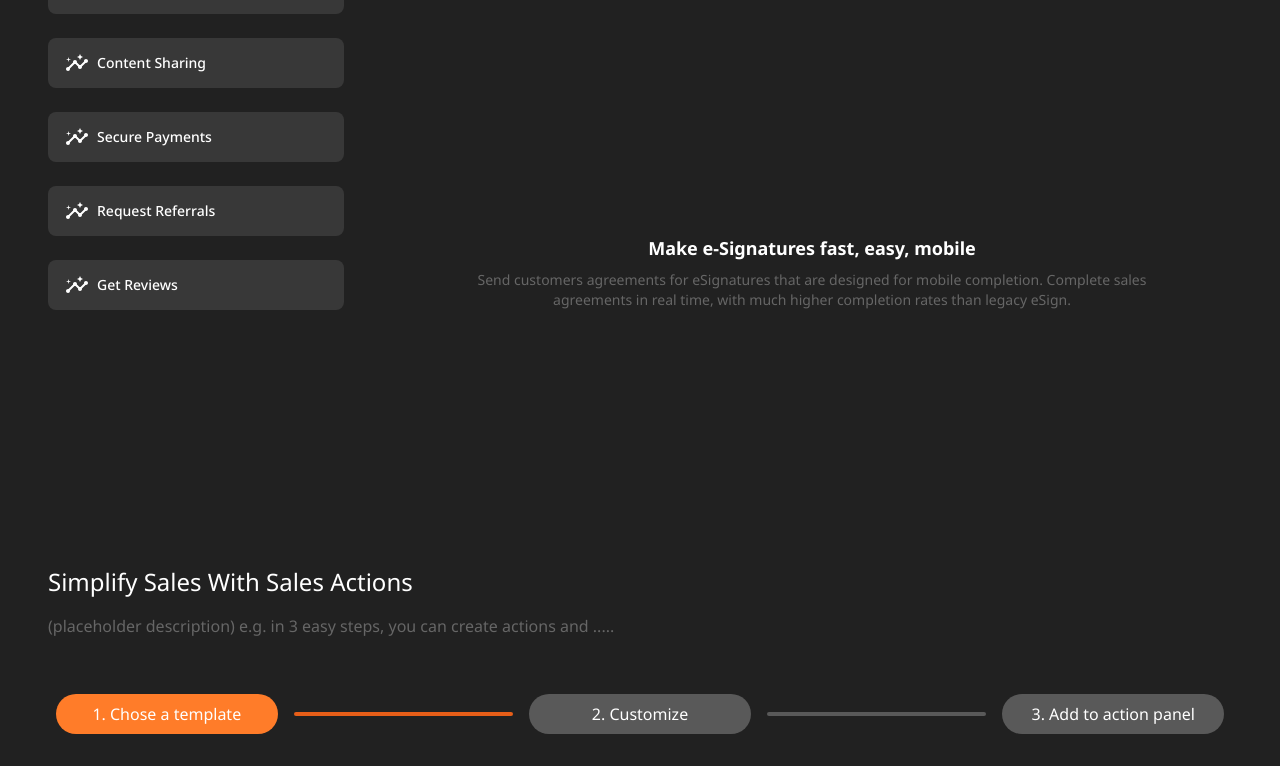
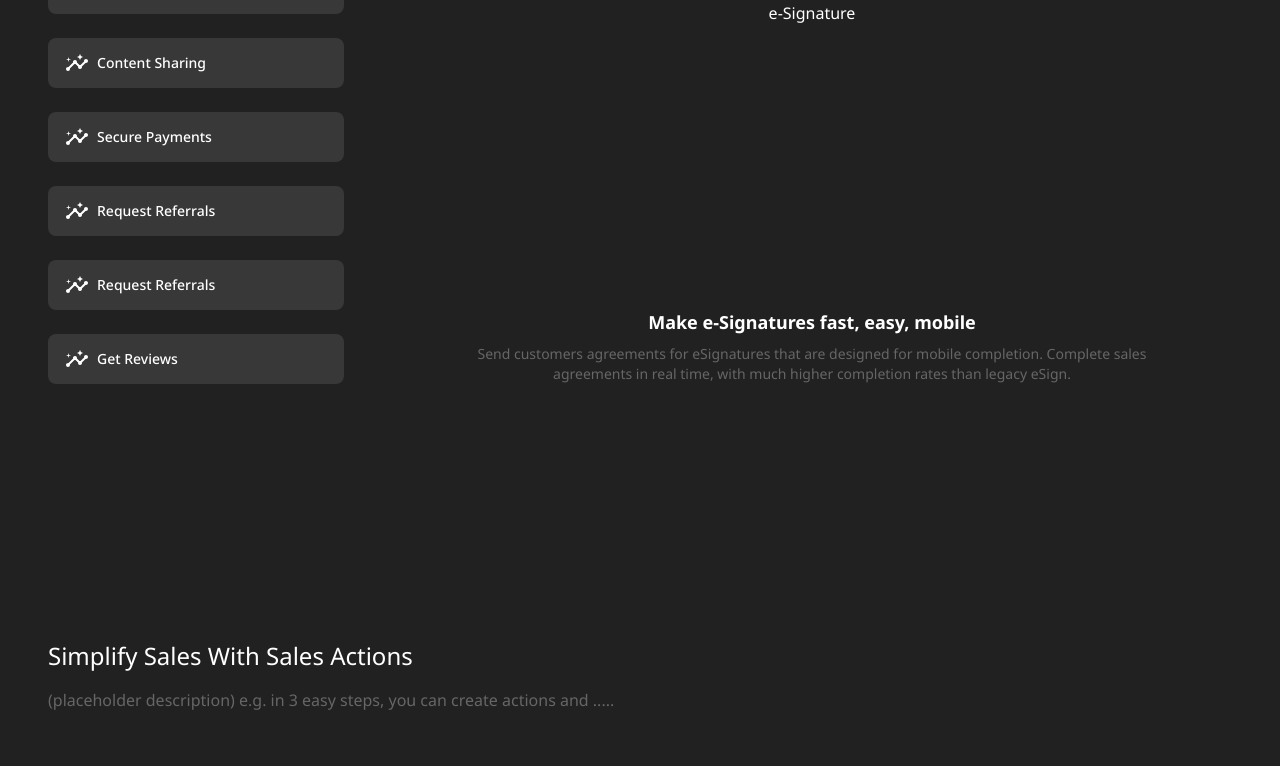
Before and after one commit to dealerappcenter/sales-assist-web, a Next.js app: page /why-sales-assist in a window 1280 px wide. Shown: the part 1406-2172 px from the top of the page. Built offline with nearby package versions, Linux system fonts and the light colour scheme.

Commit message:
animations

```diff
--- a/src/sections/WhySalesAssist/Itereaction.tsx
+++ b/src/sections/WhySalesAssist/Itereaction.tsx
@@ -1,10 +1,28 @@
+import { motion } from 'framer-motion'
 import { MdInsights, MdKeyboardArrowDown } from "react-icons/md"
-import { useState } from 'react';
+import { useState, useRef } from 'react';
 import classNames from "classnames";
+
+import { useClickOutside } from '@hooks/useClickOutside';
+import { useResponsive } from '@hooks/useResponsive';
 
 export const WhySalesAssistIteration = () => {
     const [isActive, setIsActive] = useState<number>(0);
+    const [isOpen, setIsOpen] = useState<boolean>(false);
+    const optionContainer = useRef<HTMLDivElement | null>(null);
+    const { isDesktop, isMobile, isTablet } = useResponsive();
+
+    useClickOutside(optionContainer, () => setIsOpen(false));
+
     const handleIsActive = (active: number) => () => setIsActive(active);
+    const handleIsOpen = () => setIsOpen(!isOpen);
+
+    const handleOperation = (active: number) => {
+        return () => {
+            setIsActive(active);
+            handleIsOpen()
+        }
+    }
 
     const getClasses = (i: number) => {
         return classNames(
@@ -24,23 +42,29 @@ export const WhySalesAssistIteration = () => {
                 </div>
 
                 <div className="flex-grow flex lg:gap-12 flex-col md:flex-row">
-                    <div className="w-1/4 md:flex flex-col gap-6 hidden">
-                        {types.map((t, i) => <button onClick={handleIsActive(i)} key={t} className={getClasses(i)}>
+                    {isDesktop && <div className="w-1/4 md:flex flex-col gap-6 hidden">
+                        {data.map((t, i) => <motion.button initial={{ translateX: -300, opacity: 0 }} whileInView={{ translateX: 0, opacity: 1 }} viewport={{ once: true }} transition={{duration: 1, ease: 'linear', delay: t.delay}}onClick={handleIsActive(i)} key={t.code} className={getClasses(i)}>
                             <MdInsights className="md:text-2xl" />
-                            <span className="text-left font-medium text-sm"> {t}</span>
-                        </button>)}
-                    </div>
+                            <span className="text-left font-medium text-sm"> {t.code}</span>
+                        </motion.button>)}
+                    </div>}
 
-                    <div className="md:hidden flex gap-4 flex-col">
+                    {(isMobile || isTablet) && <div ref={optionContainer}  className="md:hidden flex gap-4 flex-col">
                         <h4 className="font-medium text-sm">Select an option</h4>
-                        <button className='border border-gray-disabled rounded-lg px-4 py-3 w-full flex items-center justify-between'>
+                        <button onClick={handleIsOpen} className='relative border border-gray-disabled rounded-lg px-4 py-3 w-full flex items-center justify-between'>
                             <div className="flex items-center gap-2">
                                 <MdInsights className="text-2xl" />
-                                {types[0]}
+                                {types[isActive]}
                             </div>
                             <MdKeyboardArrowDown />
+                            {isOpen && <div className="rounded-lg bg-[#2a2a2a] shadow-md absolute top-14 left-0 w-full z-10">
+                                {types.map((t, i) => <button onClick={handleOperation(i)} key={t} className='p-4 w-full text-white-normal flex items-center gap-2 '>
+                                    <MdInsights className="md:text-2xl" />
+                                    <span className="text-left font-medium text-sm"> {t}</span>
+                                </button>)}
+                            </div>}
                         </button>
-                    </div>
+                    </div>}
 
                     <div className="flex-grow flex flex-col gap-6">
                         {data[isActive] && (
@@ -73,13 +97,13 @@ const types = [
 ]
 
 const data = [
-    { code: "e-Signature", title: 'Make e-Signatures fast, easy, mobile', desc: 'Send customers agreements for eSignatures that are designed for mobile completion. Complete sales agreements in real time, with much higher completion rates than legacy eSign.', path: '' },
-    { code: "Get Docs", title: 'Make e-Signatures fast, easy, mobile', desc: 'Send customers agreements for eSignatures that are designed for mobile completion. Complete sales agreements in real time, with much higher completion rates than legacy eSign.', path: '' },
-    { code: "e-Form", title: 'Make e-Signatures fast, easy, mobile', desc: 'Send customers agreements for eSignatures that are designed for mobile completion. Complete sales agreements in real time, with much higher completion rates than legacy eSign.', path: '' },
-    { code: "Product Sharing", title: 'Make e-Signatures fast, easy, mobile', desc: 'Send customers agreements for eSignatures that are designed for mobile completion. Complete sales agreements in real time, with much higher completion rates than legacy eSign.', path: '' },
-    { code: "Content Sharing", title: 'Make e-Signatures fast, easy, mobile', desc: 'Send customers agreements for eSignatures that are designed for mobile completion. Complete sales agreements in real time, with much higher completion rates than legacy eSign.', path: '' },
-    { code: "Secure Payments", title: 'Make e-Signatures fast, easy, mobile', desc: 'Send customers agreements for eSignatures that are designed for mobile completion. Complete sales agreements in real time, with much higher completion rates than legacy eSign.', path: '' },
-    { code: "Request Referrals", title: 'Make e-Signatures fast, easy, mobile', desc: 'Send customers agreements for eSignatures that are designed for mobile completion. Complete sales agreements in real time, with much higher completion rates than legacy eSign.', path: '' },
-    { code: "Request Referrals", title: 'Make e-Signatures fast, easy, mobile', desc: 'Send customers agreements for eSignatures that are designed for mobile completion. Complete sales agreements in real time, with much higher completion rates than legacy eSign.', path: '' },
-    { code: "Get Reviews", title: 'Make e-Signatures fast, easy, mobile', desc: 'Send customers agreements for eSignatures that are designed for mobile completion. Complete sales agreements in real time, with much higher completion rates than legacy eSign.', path: '' },
+    { code: "e-Signature", title: 'Make e-Signatures fast, easy, mobile', desc: 'Send customers agreements for eSignatures that are designed for mobile completion. Complete sales agreements in real time, with much higher completion rates than legacy eSign.', path: '', delay: 0 },
+    { code: "Get Docs", title: 'Make e-Signatures fast, easy, mobile', desc: 'Send customers agreements for eSignatures that are designed for mobile completion. Complete sales agreements in real time, with much higher completion rates than legacy eSign.', path: '', delay: .2 },
+    { code: "e-Form", title: 'Make e-Signatures fast, easy, mobile', desc: 'Send customers agreements for eSignatures that are designed for mobile completion. Complete sales agreements in real time, with much higher completion rates than legacy eSign.', path: '', delay: .4 },
+    { code: "Product Sharing", title: 'Make e-Signatures fast, easy, mobile', desc: 'Send customers agreements for eSignatures that are designed for mobile completion. Complete sales agreements in real time, with much higher completion rates than legacy eSign.', path: '', delay: .6 },
+    { code: "Content Sharing", title: 'Make e-Signatures fast, easy, mobile', desc: 'Send customers agreements for eSignatures that are designed for mobile completion. Complete sales agreements in real time, with much higher completion rates than legacy eSign.', path: '', delay:  .8 },
+    { code: "Secure Payments", title: 'Make e-Signatures fast, easy, mobile', desc: 'Send customers agreements for eSignatures that are designed for mobile completion. Complete sales agreements in real time, with much higher completion rates than legacy eSign.', path: '', delay: 1 },
+    { code: "Request Referrals", title: 'Make e-Signatures fast, easy, mobile', desc: 'Send customers agreements for eSignatures that are designed for mobile completion. Complete sales agreements in real time, with much higher completion rates than legacy eSign.', path: '', delay: 1.2 },
+    { code: "Request Referrals", title: 'Make e-Signatures fast, easy, mobile', desc: 'Send customers agreements for eSignatures that are designed for mobile completion. Complete sales agreements in real time, with much higher completion rates than legacy eSign.', path: '', delay: 1.4 },
+    { code: "Get Reviews", title: 'Make e-Signatures fast, easy, mobile', desc: 'Send customers agreements for eSignatures that are designed for mobile completion. Complete sales agreements in real time, with much higher completion rates than legacy eSign.', path: '', delay: 1.6 },
 ]
```
